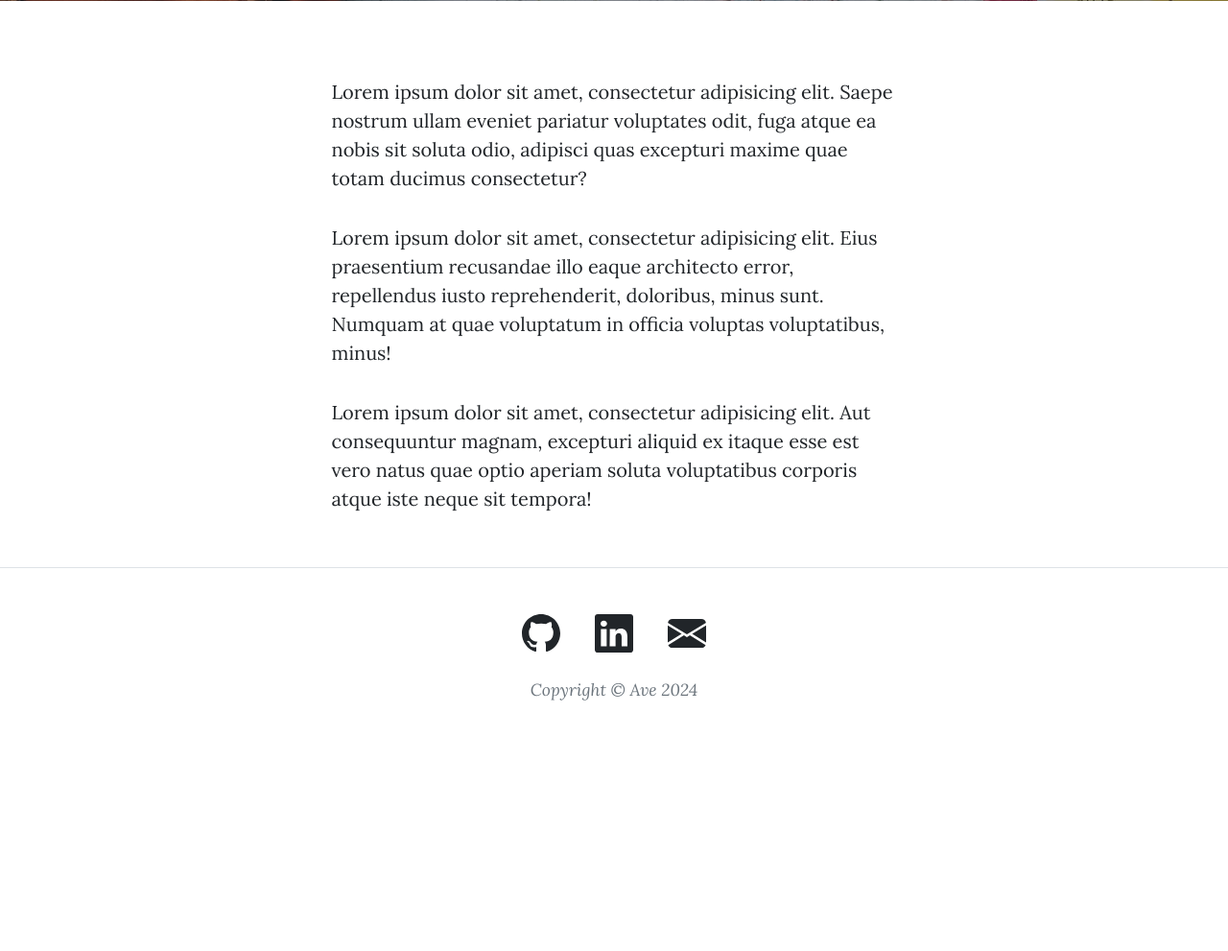
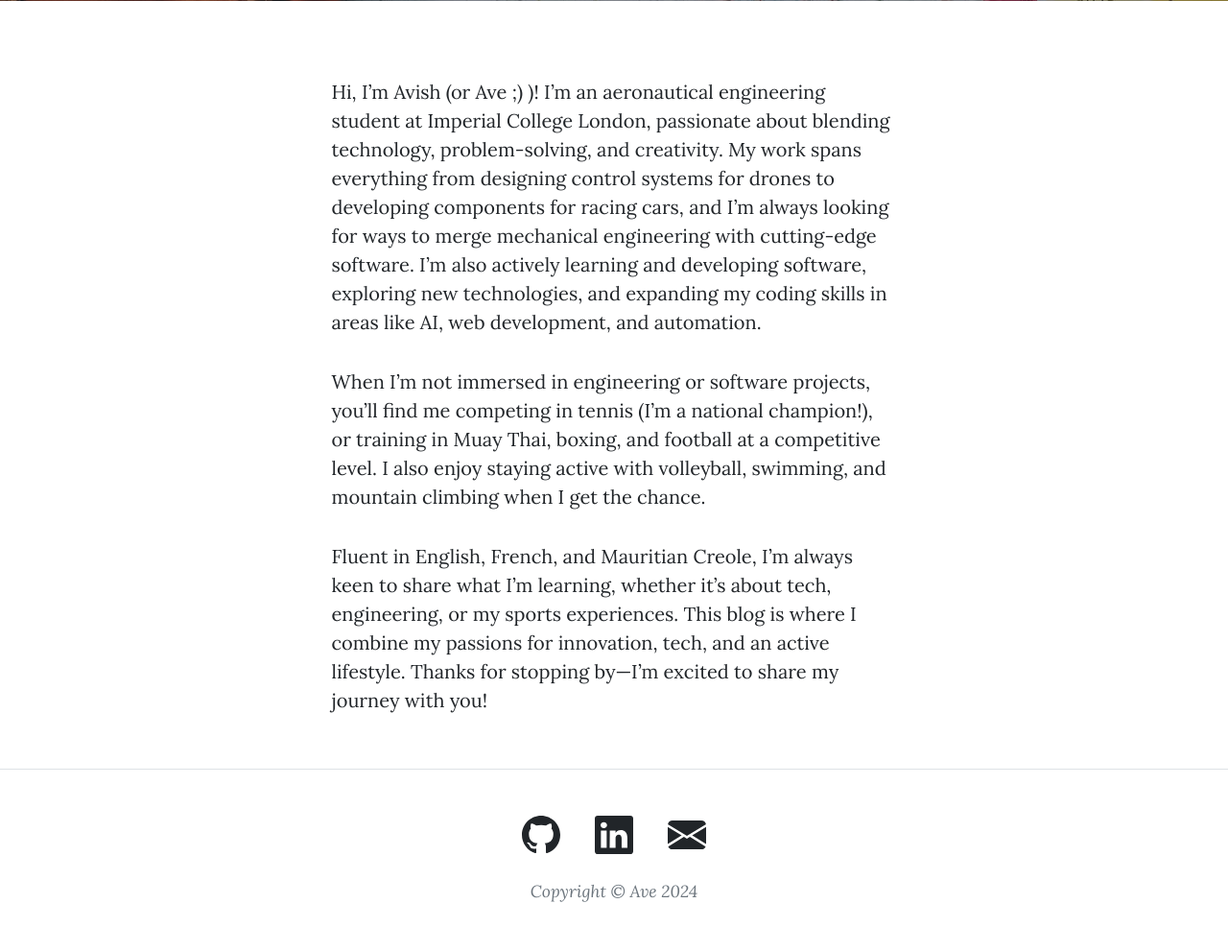
Before and after one commit to Ave04/livewebapp-Personal-Blog-with-users-, a Flask app: page /about in a window 1280 px wide. Shown: the part 531-1522 px from the top of the page at 96% size. Before the commit the page ends 1261 px from the top, so only its background shows below. Run offline with Flask 3, Linux system fonts and the light colour scheme; some libraries are stand-ins or nearby versions.

Commit message:
updated 'about' page

```diff
--- a/templates/about.html
+++ b/templates/about.html
@@ -22,22 +22,14 @@
     <div class="row gx-4 gx-lg-5 justify-content-center">
       <div class="col-md-10 col-lg-8 col-xl-7">
         <p>
-          Lorem ipsum dolor sit amet, consectetur adipisicing elit. Saepe
-          nostrum ullam eveniet pariatur voluptates odit, fuga atque ea nobis
-          sit soluta odio, adipisci quas excepturi maxime quae totam ducimus
-          consectetur?
+          Hi, I’m Avish (or Ave ;) )!
+          I’m an aeronautical engineering student at Imperial College London, passionate about blending technology, problem-solving, and creativity. My work spans everything from designing control systems for drones to developing components for racing cars, and I’m always looking for ways to merge mechanical engineering with cutting-edge software. I’m also actively learning and developing software, exploring new technologies, and expanding my coding skills in areas like AI, web development, and automation.
         </p>
         <p>
-          Lorem ipsum dolor sit amet, consectetur adipisicing elit. Eius
-          praesentium recusandae illo eaque architecto error, repellendus iusto
-          reprehenderit, doloribus, minus sunt. Numquam at quae voluptatum in
-          officia voluptas voluptatibus, minus!
+          When I’m not immersed in engineering or software projects, you’ll find me competing in tennis (I’m a national champion!), or training in Muay Thai, boxing, and football at a competitive level. I also enjoy staying active with volleyball, swimming, and mountain climbing when I get the chance.
         </p>
         <p>
-          Lorem ipsum dolor sit amet, consectetur adipisicing elit. Aut
-          consequuntur magnam, excepturi aliquid ex itaque esse est vero natus
-          quae optio aperiam soluta voluptatibus corporis atque iste neque sit
-          tempora!
+          Fluent in English, French, and Mauritian Creole, I’m always keen to share what I’m learning, whether it’s about tech, engineering, or my sports experiences. This blog is where I combine my passions for innovation, tech, and an active lifestyle. Thanks for stopping by—I’m excited to share my journey with you!
         </p>
       </div>
     </div>
```
